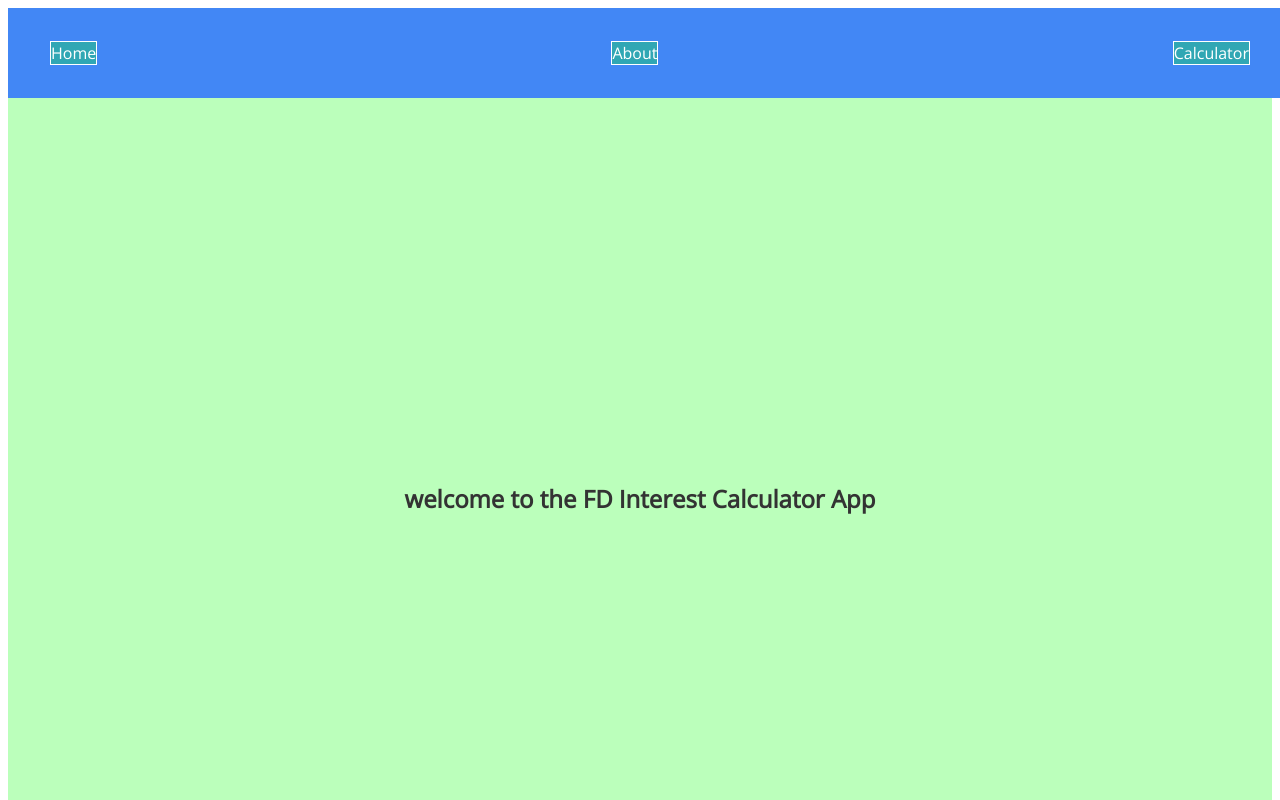
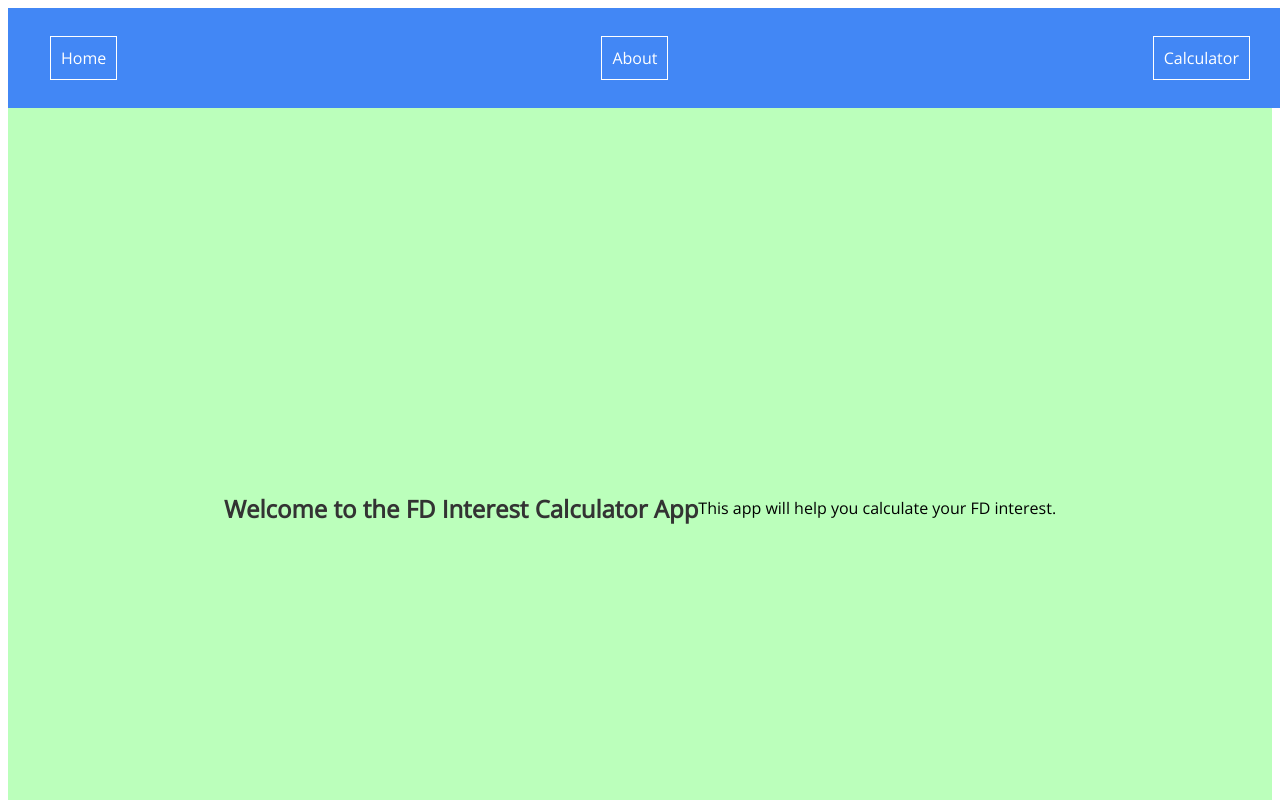
Before and after one commit to Pieter1821/FDinterest-calculator, a React (Vite) app: page / in a window 1280 px wide. Shown: the top 800 px of the page. Built offline with nearby package versions, Linux system fonts and the light colour scheme; a web font is replaced by a local one.

Commit message:
updated styling added paragraph homepage

```diff
--- a/src/pages/Home.jsx
+++ b/src/pages/Home.jsx
@@ -4,7 +4,8 @@ import '../styles/Home.scss'
 const Home = () => {
   return (
     <div className="home-container">
-      <h1>welcome to the FD Interest Calculator App</h1>
+      <h1>Welcome to the FD Interest Calculator App</h1>
+      <p>This app will help you calculate your FD interest.</p>
     </div>
   );
 };
--- a/src/styles/Footer.scss
+++ b/src/styles/Footer.scss
@@ -6,5 +6,6 @@
     padding: 5px;
     display: flex;
     justify-content: center;
+    color: aliceblue;
 
 }
--- a/src/styles/Home.scss
+++ b/src/styles/Home.scss
@@ -3,6 +3,9 @@
     justify-content: center;
     align-items: center;
     height: 100vh;
+    width: 100%;
+
+
     background-color: rgba(0, 255, 0, 0.267);
 
     h1 {
--- a/src/styles/navbar.scss
+++ b/src/styles/navbar.scss
@@ -4,9 +4,10 @@
     display: flex;
     justify-content: center;
     width: 100%;
-    height: 70px;
+    height: 80px;
     padding: 10px;
     background-color: #4287f5;
+    margin:auto
 
 }
 
@@ -22,8 +23,9 @@
      a {
 
         border: solid 1px white;
-        background-color: $primary-color;
+        background-color: $secondary-color;
         text-decoration: none;
+        padding: 10px;
         color: white;
 
 
```
